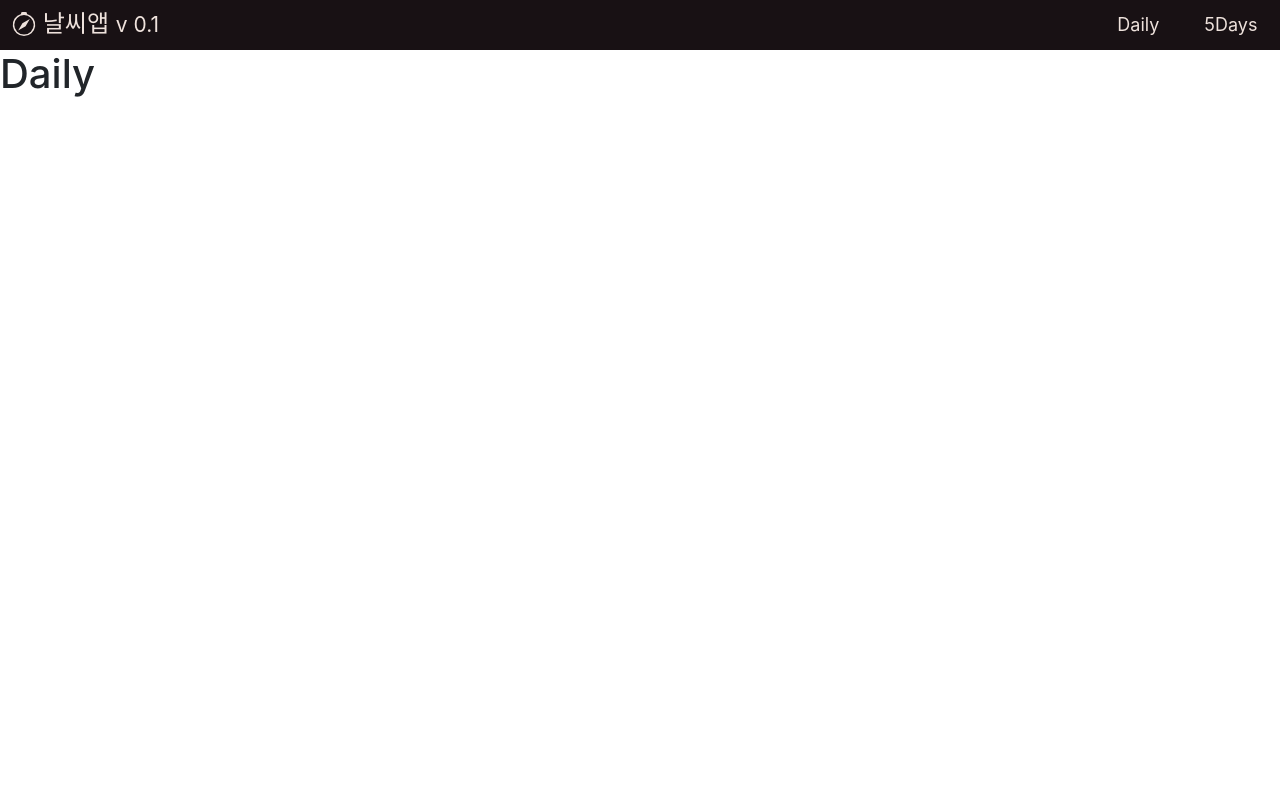
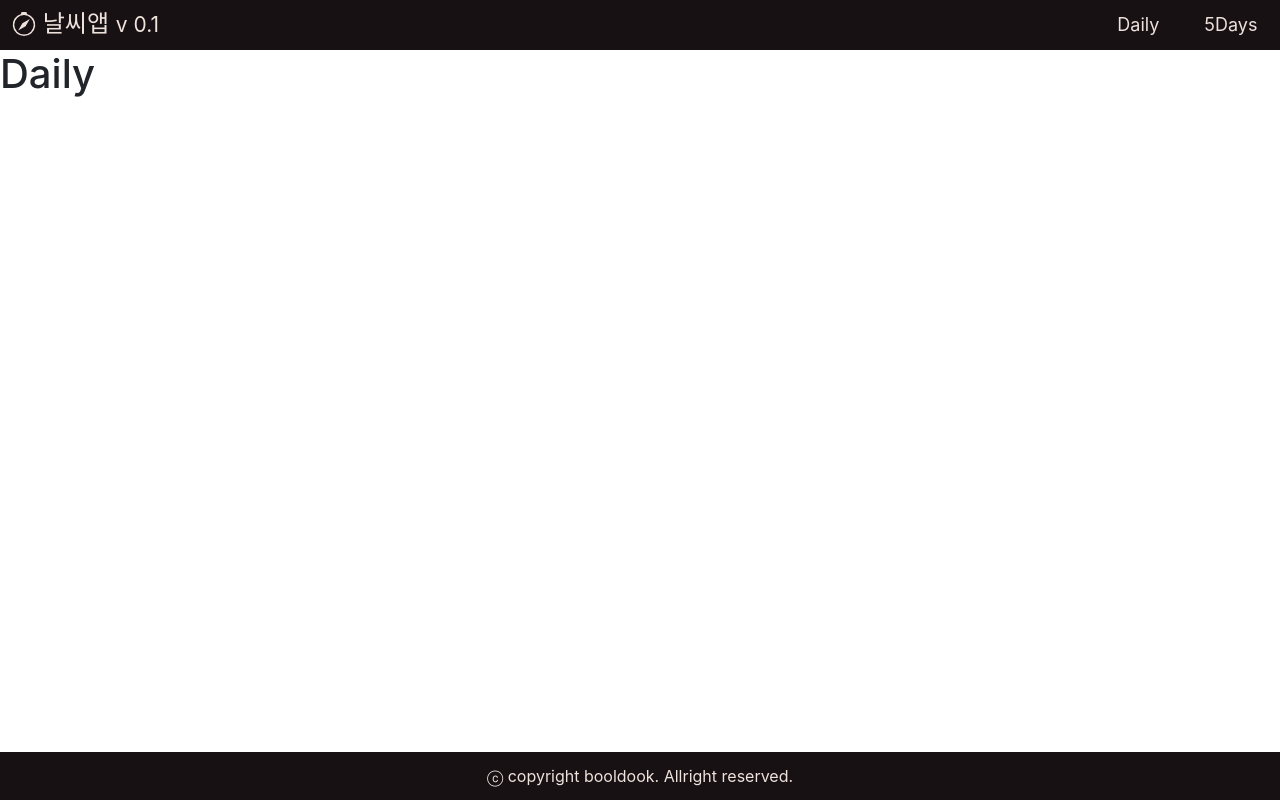
Before and after one commit to booldook/2021-sc-app-23-vue-weather, a Vue app: page / in a window 1280 px wide. Built offline with nearby package versions, Linux system fonts and the light colour scheme.

Commit message:
Footer Complete

```diff
--- a/src/App.vue
+++ b/src/App.vue
@@ -1,19 +1,28 @@
 <template>
-  <div>
+  <div class="app-wrapper">
     <Header />
-    <router-view />
+    <router-view class="router-view" />
+    <Footer />
   </div>
 </template>
 
 <script>
 import Header from './components/inc/Header.vue'
+import Footer from './components/inc/Footer.vue'
 
 export default {
   name: 'App',
-  components: { Header }
+  components: { Header, Footer }
 }
 </script>
 
 <style lang="scss">
-
+.app-wrapper {
+  height: 100vh;
+  @include flex;
+  @include flexCol;
+  .router-view {
+    flex-grow: 1;
+  }
+}
 </style>
--- a/src/components/inc/Footer.vue
+++ b/src/components/inc/Footer.vue
@@ -0,0 +1,20 @@
+<template>
+  <footer>
+    ⓒ copyright booldook. Allright reserved.
+  </footer>
+</template>
+
+<script>
+export default {
+  name: 'Footer'
+}
+</script>
+
+<style lang="scss" scoped>
+footer {
+  background-color: $dark-color;
+  color: $light-color;
+  padding: 1em;
+  text-align: center;
+}
+</style>
```
